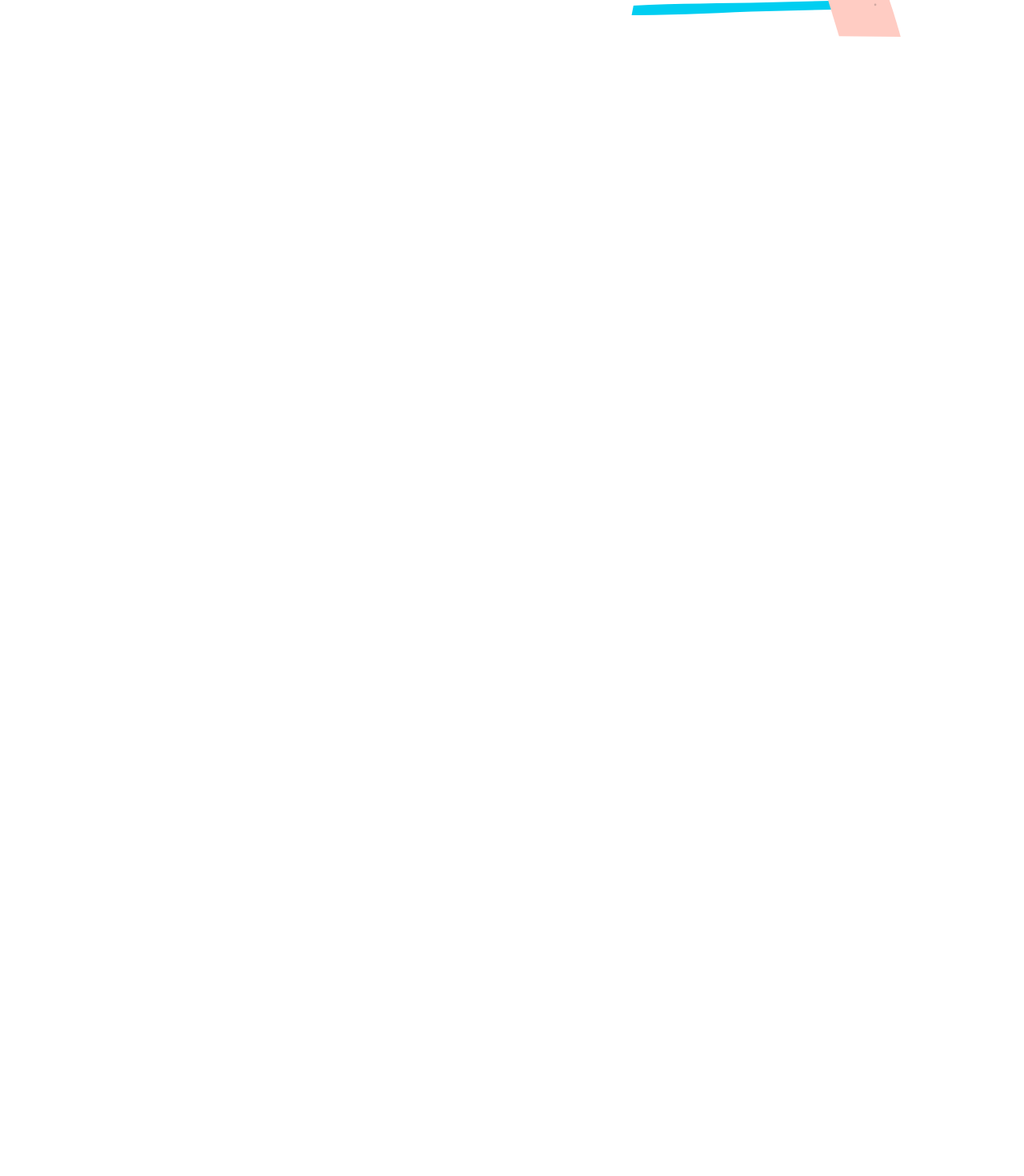
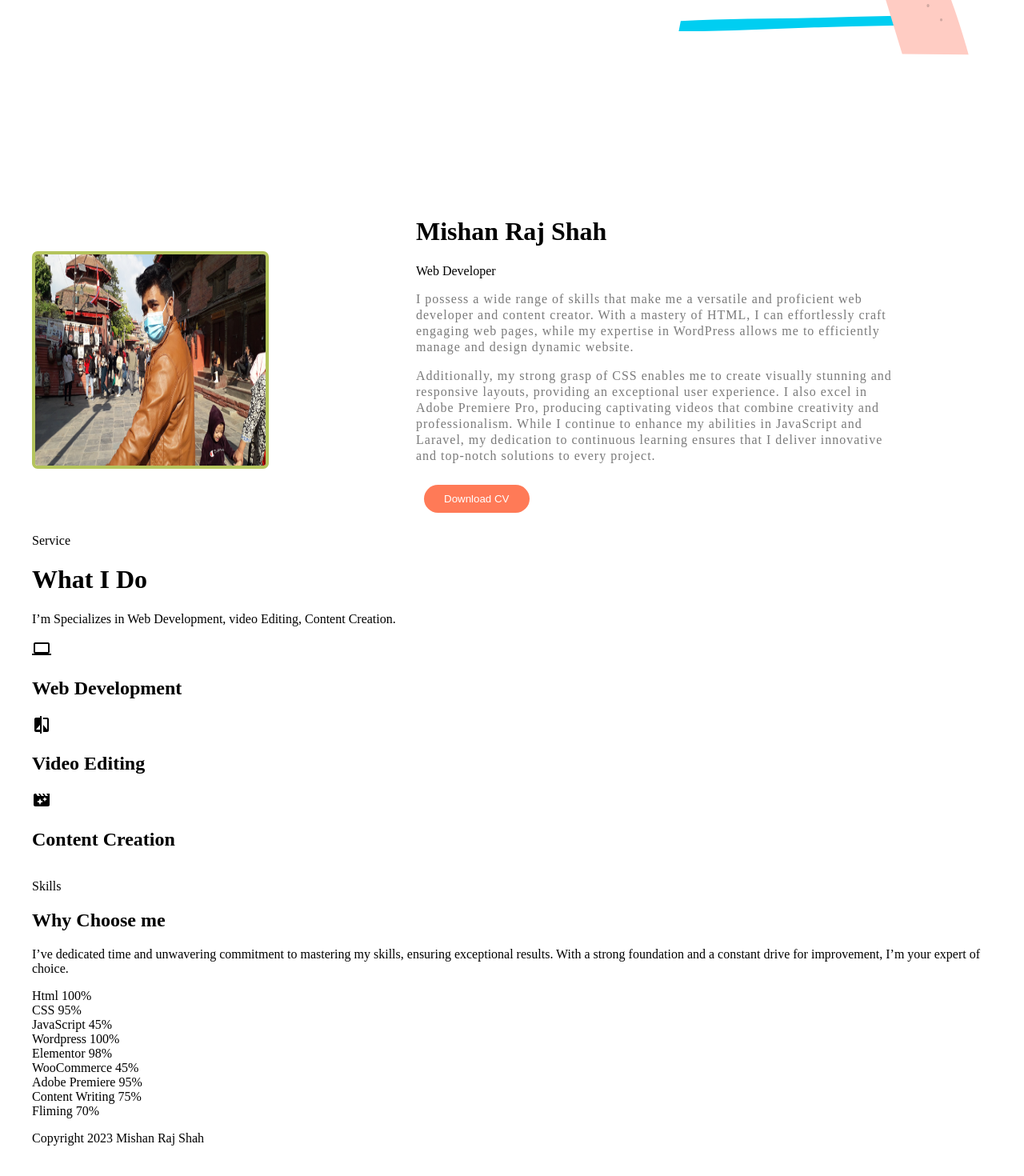
Before and after one commit to Mishansavy/Mishan-Portfolio, a React (Vite) app: page / in a window 1280 px wide. Shown: the part 690-2160 px from the top of the page at 80% size. Before the commit the page ends 980 px from the top, so only its background shows below. Built offline with nearby package versions, Linux system fonts and the light colour scheme.

Commit message:
Home part structuring completed, desiginig left

```diff
--- a/src/components/Home/Home.jsx
+++ b/src/components/Home/Home.jsx
@@ -1,8 +1,18 @@
 import React from "react";
 import "./home.css";
+// Images and svg
 import Mansvg from "../../assets/man.svg";
-import { Facebook, GitHub, Twitter, YouTube } from "@mui/icons-material";
-// import { FacebookIcon, TwitterIcon } from "@mui/icons-material/Facebook";
+import Mishan from "../../assets/mishan.jpg";
+// Icons
+import {
+  Facebook,
+  GitHub,
+  Twitter,
+  YouTube,
+  Compare,
+  Computer,
+  MovieFilter,
+} from "@mui/icons-material";
 export default function Home() {
   return (
     <div id="main">
@@ -14,17 +24,105 @@ export default function Home() {
           <div className="btn">
             <button className="hire">Hire Me</button>
             <button className="downloadcv">Download CV</button>
+            <div className="social-media-icons">
+              <Facebook />
+              <Twitter />
+              <YouTube />
+              <GitHub />
+            </div>
           </div>
         </div>
         <div className="intro-img">
           <img src={Mansvg} alt="" />
         </div>
-        <div className="social-media-icons">
-          <Facebook />
-          <Twitter />
-          <YouTube />
-          <GitHub />
+      </div>
+
+      <div className="info-area">
+        <div className="info-image">
+          <img src={Mishan} alt="" />
         </div>
+        <div className="info-content">
+          <div className="info-heading">
+            <h1>Mishan Raj Shah</h1>
+            <p>Web Developer</p>
+            <div className="info-des">
+              <p>
+                I possess a wide range of skills that make me a versatile and
+                proficient web developer and content creator. With a mastery of
+                HTML, I can effortlessly craft engaging web pages, while my
+                expertise in WordPress allows me to efficiently manage and
+                design dynamic website.
+              </p>
+              <p>
+                Additionally, my strong grasp of CSS enables me to create
+                visually stunning and responsive layouts, providing an
+                exceptional user experience. I also excel in Adobe Premiere Pro,
+                producing captivating videos that combine creativity and
+                professionalism. While I continue to enhance my abilities in
+                JavaScript and Laravel, my dedication to continuous learning
+                ensures that I deliver innovative and top-notch solutions to
+                every project.
+              </p>
+            </div>
+            <div className="info-btn">
+              <button>Download CV</button>
+            </div>
+          </div>
+        </div>
+      </div>
+      <div className="service-area">
+        <div className="service-heading">
+          <p className="topHeading">Service</p>
+          <h1 className="middleHeading">What I Do</h1>
+          <p className="bottomHeading">
+            I’m Specializes in Web Development, video Editing, Content Creation.
+          </p>
+        </div>
+        <div className="boxes">
+          <box-1>
+            <Computer />
+            <h2>Web Development</h2>
+          </box-1>
+          <box-2>
+            <Compare />
+            <h2>Video Editing</h2>
+          </box-2>
+          <box-3>
+            <MovieFilter />
+            <h2>Content Creation</h2>
+          </box-3>
+        </div>
+      </div>
+      <div className="Skills-Area">
+        <div className="skillHeading">
+          <p className="SkillsTopHeading">Skills</p>
+          <h2 className="SkillsMiddleHeading">Why Choose me</h2>
+          <p className="Skills Des">
+            I’ve dedicated time and unwavering commitment to mastering my
+            skills, ensuring exceptional results. With a strong foundation and a
+            constant drive for improvement, I’m your expert of choice.
+          </p>
+        </div>
+        <div className="percentage">
+          <div className="leftsideper">
+            <div className="text">Html 100%</div>
+            <div className="text">CSS 95%</div>
+            <div className="text">JavaScript 45%</div>
+          </div>
+          <div className="Middlesideper">
+            <div className="text">Wordpress 100%</div>
+            <div className="text">Elementor 98%</div>
+            <div className="text">WooCommerce 45%</div>
+          </div>
+          <div className="Rightsideper">
+            <div className="text">Adobe Premiere 95%</div>
+            <div className="text">Content Writing 75%</div>
+            <div className="text">Fliming 70%</div>
+          </div>
+        </div>
+      </div>
+      <div className="Footer">
+        <p>Copyright 2023 Mishan Raj Shah</p>
       </div>
     </div>
   );
--- a/src/components/Home/home.css
+++ b/src/components/Home/home.css
@@ -35,7 +35,8 @@
   width: 100%;
   height: 78vh;
 }
-.hire {
+.hire,
+.info-btn button {
   background-color: var(--ButtonOneColor);
   border: 0px solid var(--ButtonOneColor);
   color: #fff;
@@ -52,3 +53,41 @@
   border: 0px solid var(--ButtonTwoColor);
   background-color: var(--ButtonTwoColor);
 }
+.social-media-icons {
+  color: var(--ButtonOneColor);
+  padding: 10px;
+  margin: 10px 0px;
+  width: 150px;
+  display: flex;
+  justify-content: space-between;
+}
+/* info code  */
+.info-area {
+  display: flex;
+  width: 100%;
+  height: fit-content;
+}
+.info-image {
+  width: 40%;
+  display: flex;
+  align-items: center;
+}
+.info-image img {
+  width: 60%;
+  height: 33vh;
+  filter: brightness(100%) contrast(100%) saturate(100%) blur(0px)
+    hue-rotate(0deg);
+  border-style: solid;
+  border-width: 4px 4px 4px 4px;
+  border-color: rgba(144, 167, 11, 0.671);
+  border-radius: 7px 7px 7px 7px;
+}
+.info-content {
+  width: 50%;
+}
+.info-des p {
+  color: var(--SubHeadingColor);
+  font-size: 16px;
+  line-height: 20px;
+  letter-spacing: 1px;
+}
```
Also changed, not shown: src/assets/mishan.jpg (added).
